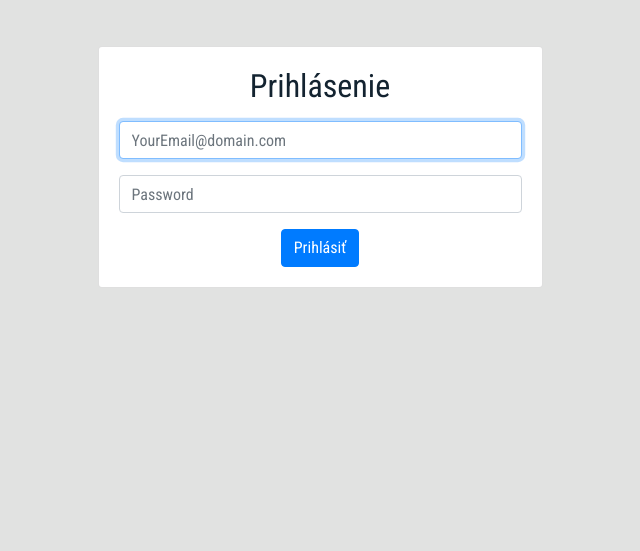
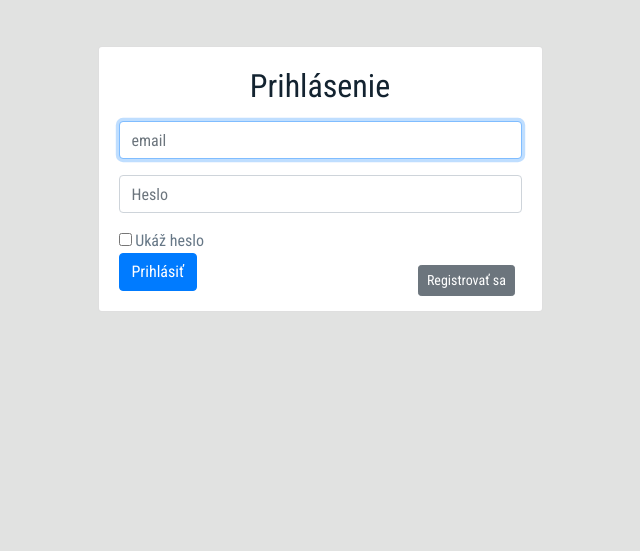
Before and after one commit to MarosGorny/VAII-School-assignment, a PHP site: page /?c=auth&a=login in a window 1280 px wide. Shown: the part 76-627 px from the top of the page, without its empty margins (320-960 px from the left). Run offline with PHP 8.4, Linux system fonts and the light colour scheme.

Commit message:
edit login screen

```diff
--- a/App/Views/Auth/login.view.php
+++ b/App/Views/Auth/login.view.php
@@ -2,30 +2,41 @@
 $layout = 'root';
 /** @var Array $data */
 ?>
+
+<script src="../../../public/js/showPassword.js"></script>
+
 <div class="container">
     <div class="row">
         <div class="col-sm-9 col-md-7 col-lg-5 mx-auto">
             <div class="card card-signin my-5">
-                <div class="card-body">
+                <div class="card-body position-relative ">
                     <h2 class="card-title text-center">Prihlásenie</h2>
                     <div class="text-center text-danger mb-3">
                         <?= @$data['message'] ?>
                     </div>
                     <form class="form-signin" method="post" action="<?= \App\Config\Configuration::LOGIN_URL ?>">
                         <div class="form-label-group mb-3">
-                            <input name="login" type="email" id="email" class="form-control" placeholder="YourEmail@domain.com"
+                            <input name="login" type="email" id="email" class="form-control" placeholder="email"
                                    required autofocus>
                         </div>
 
                         <div class="form-label-group mb-3">
                             <input name="password" type="password" id="password" class="form-control"
-                                   placeholder="Password" required>
+                                   placeholder="Heslo" required>
                         </div>
-                        <div class="text-center">
-                            <button class="btn btn-primary" type="submit" name="submit">Prihlásiť
-                            </button>
+                        <div >
+                            <input type="checkbox" onclick="showHidePassword()"> Ukáž heslo
                         </div>
+                        <button class="btn btn-primary btn" type="submit" name="submit">Prihlásiť</button>
                     </form>
+                    <div class="text-center position-absolute " style="bottom: 6%; right: 6%">
+
+                        <form method="post" action="<?= \App\Config\Configuration::REGISTER_URL ?>">
+                        <button class="ml-4 btn btn-secondary btn-sm " type="submit">Registrovať sa
+                        </button>
+                        </form>
+                    </div>
+
                 </div>
             </div>
         </div>
--- /dev/null
+++ b/public/js/showPassword.js
@@ -0,0 +1,8 @@
+function showHidePassword(){
+    var password = document.getElementById("password");
+    if (password.type === "password"){
+        password.type = "text";
+    } else{
+        password.type = "password";
+    }
+}
```
